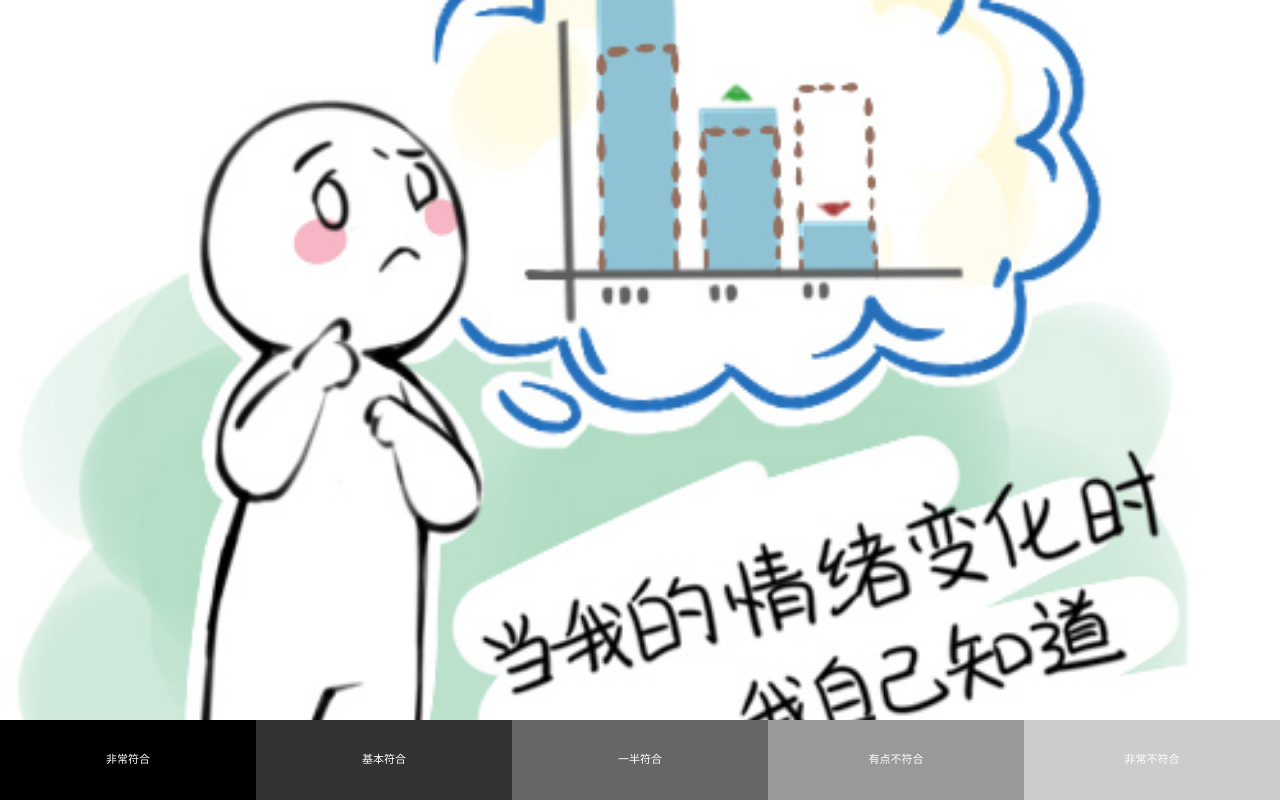
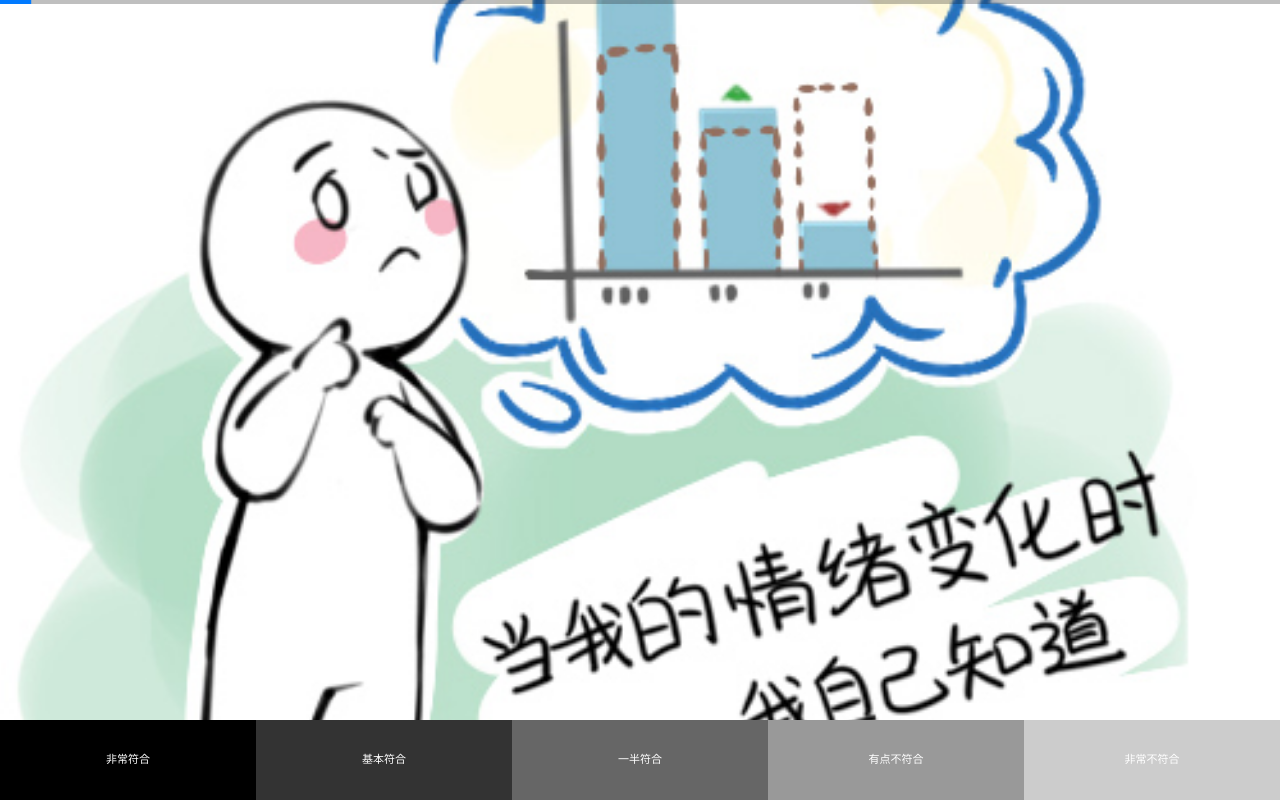
Before and after one commit to ahgood/ahgood.github.io, a plain HTML site: page index.html in a window 1280 px wide. Drawn offline with Linux system fonts and the light colour scheme.

Commit message:
add progressbar

```diff
--- a/index.html
+++ b/index.html
@@ -41,6 +41,7 @@
         <canvas id="canvas"></canvas>
       </div>
     </div>
+    <div class="swiper-pagination"></div>
   </div>
 
   <script src="js/vue.min.js"></script>
@@ -182,6 +183,10 @@
       swiper = new Swiper('.swiper-container', {
         allowTouchMove: false,
         onlyExternal: true,
+        pagination: {
+          el: '.swiper-pagination',
+          type: 'progressbar',
+        },
       });
     }
   });
```
